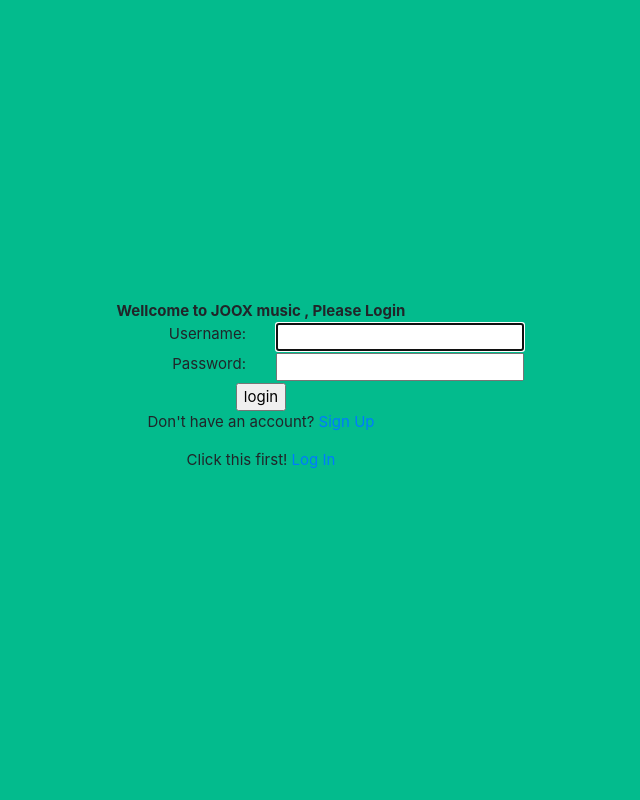
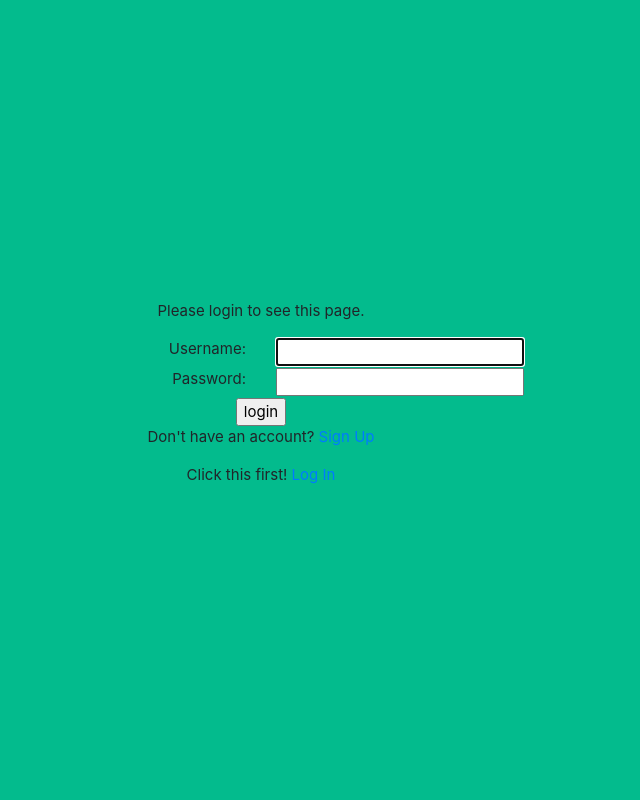
Before and after one commit to Zaenur736/SSIP-Final, a Django app: page /accounts/login/?next=/album/ in a window 1280 px wide. Shown: the whole page, without its empty margins (379-1019 px from the left). Run offline with Django 3.2, Linux system fonts and the light colour scheme; some libraries are stand-ins or nearby versions.

Commit message:
Update login.html

```diff
--- a/project/templates/registration/login.html
+++ b/project/templates/registration/login.html
@@ -12,7 +12,6 @@
     {% load static %}
     <link rel="stylesheet" href="{% static 'css/login.css' %}">
 </head>
-
 <div class="asal">
     <div class="row text-center">
         <div class="col-12">
@@ -28,8 +27,7 @@
             <p>Your account doesn't have access to this page. To proceed,
                 please login with an account that has access.</p>
             {% else %}
-            <div class="b"><b>Wellcome to JOOX music , Please Login</b>
-                </div>
+            <p>Please login to see this page.</p>
             {% endif %}
             {% endif %}
         </div>
```
